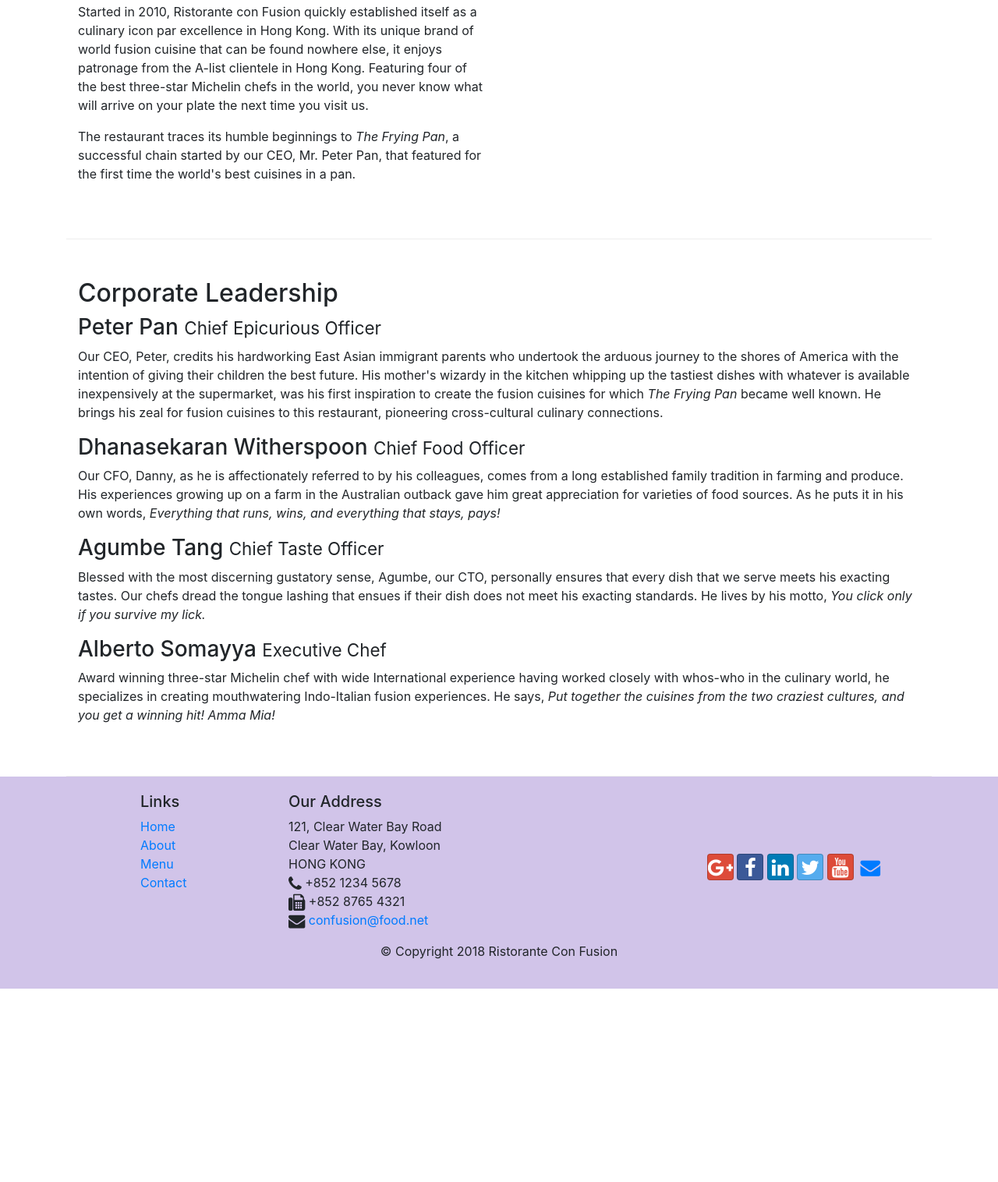
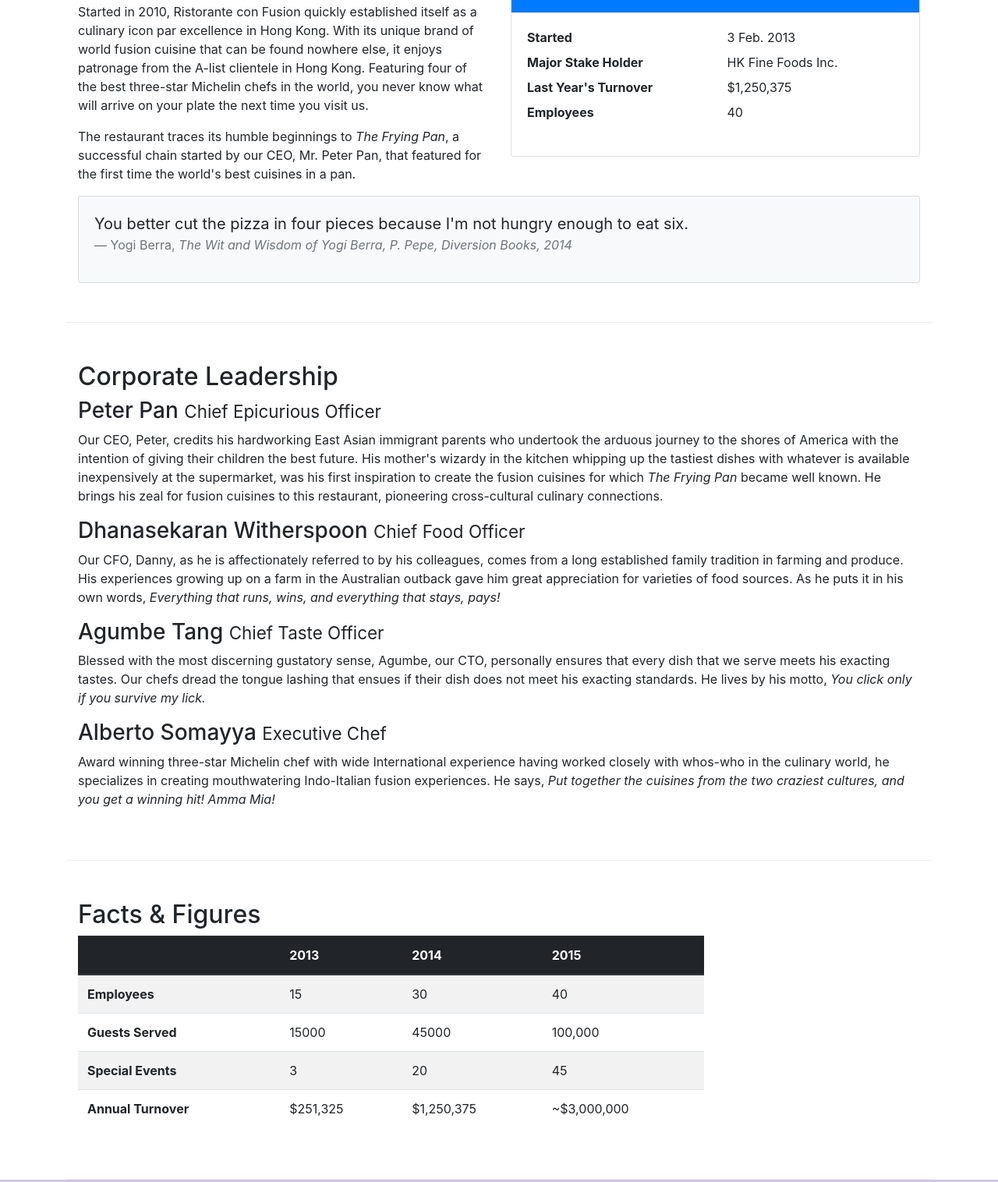
Before and after one commit to ldionisio/BootstrapCourse, a website: page aboutus.html in a window 1280 px wide. Shown: the part 558-2074 px from the top of the page at 78% size. Before the commit the page ends 1826 px from the top, so only its background shows below. Drawn offline with nearby package versions, Linux system fonts and the light colour scheme.

Commit message:
tables and cards

```diff
--- a/aboutus.html
+++ b/aboutus.html
@@ -65,7 +65,35 @@
                 <p>Started in 2010, Ristorante con Fusion quickly established itself as a culinary icon par excellence in Hong Kong. With its unique brand of world fusion cuisine that can be found nowhere else, it enjoys patronage from the A-list clientele in Hong Kong.  Featuring four of the best three-star Michelin chefs in the world, you never know what will arrive on your plate the next time you visit us.</p>
                 <p>The restaurant traces its humble beginnings to <em>The Frying Pan</em>, a successful chain started by our CEO, Mr. Peter Pan, that featured for the first time the world's best cuisines in a pan.</p>
             </div>
-            <div class="col-12 col-sm-6">
+            <div class="col-sm">
+
+                <div class="card">
+                    <h3 class="card-header bg-primary text-white">Facts At a Glance</h3>
+                    <div class="card-body">
+                        <dl class="row">
+                            <dt class="col-6">Started</dt>
+                            <dd class="col-6">3 Feb. 2013</dd>
+                            <dt class="col-6">Major Stake Holder</dt>
+                            <dd class="col-6">HK Fine Foods Inc.</dd>
+                            <dt class="col-6">Last Year's Turnover</dt>
+                            <dd class="col-6">$1,250,375</dd>
+                            <dt class="col-6">Employees</dt>
+                            <dd class="col-6">40</dd>
+                        </dl>
+                    </div>
+                </div>
+            </div>
+            <div class="col-12">
+                <div class="card card-body bg-light">
+                    <blockquote class="blockquote">
+                        <p class="mb-0">You better cut the pizza in four pieces because
+                            I'm not hungry enough to eat six.</p>
+                        <footer class="blockquote-footer">Yogi Berra,
+                            <cite title="Source Title">The Wit and Wisdom of Yogi Berra,
+                            P. Pepe, Diversion Books, 2014</cite>
+                        </footer>
+                    </blockquote>
+                </div>
             </div>
             <hr>
         </div>
@@ -84,7 +112,49 @@
                 <p class="d-none d-sm-block">Award winning three-star Michelin chef with wide International experience having worked closely with whos-who in the culinary world, he specializes in creating mouthwatering Indo-Italian fusion experiences. He says, <em>Put together the cuisines from the two craziest cultures, and you get a winning hit! Amma Mia!</em></p>
             </div>
        </div>
-
+       <div class="row row-content">
+            <div class="col-12 col-sm-9">
+                <h2>Facts &amp; Figures</h2>
+                <div class="table-responsive">
+                    <table class="table table-striped">
+                        <thead class="thead-dark">
+                            <tr>
+                                <th>&nbsp;</th>
+                                <th>2013</th>
+                                <th>2014</th>
+                                <th>2015</th>
+                            </tr>
+                        </thead>
+                        <tbody>
+                            <tr>
+                                <th>Employees</th>
+                                <td>15</td>
+                                <td>30</td>
+                                <td>40</td>
+                            </tr>
+                            <tr>
+                                <th>Guests Served</th>
+                                <td>15000</td>
+                                <td>45000</td>
+                                <td>100,000</td>
+                            </tr>
+                            <tr>
+                                <th>Special Events</th>
+                                <td>3</td>
+                                <td>20</td>
+                                <td>45</td>
+                            </tr>
+                            <tr>
+                                <th>Annual Turnover</th>
+                                <td>$251,325</td>
+                                <td>$1,250,375</td>
+                                <td>~$3,000,000</td>
+                            </tr>
+                        </tbody>
+                    </table>
+                </div>
+            </div>
+       </div>
     </div>
 
     <footer class="footer">
```
